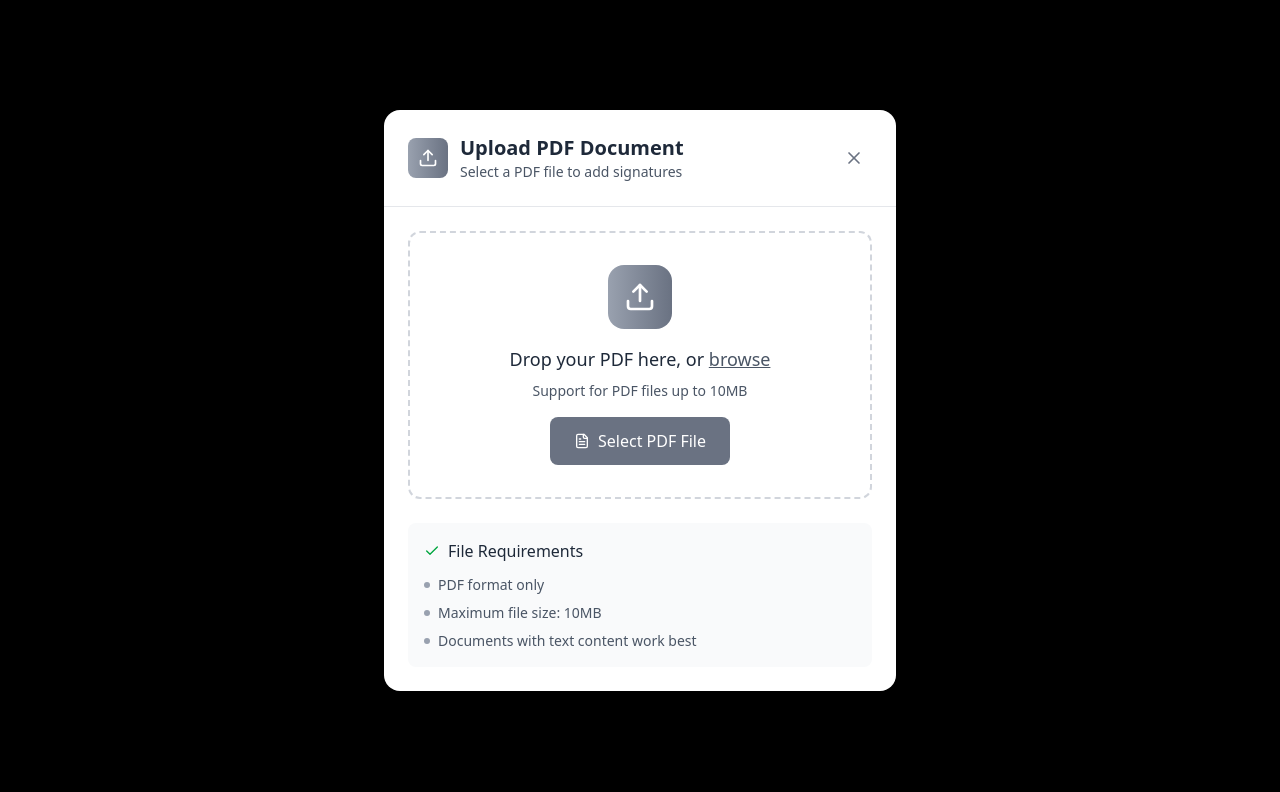
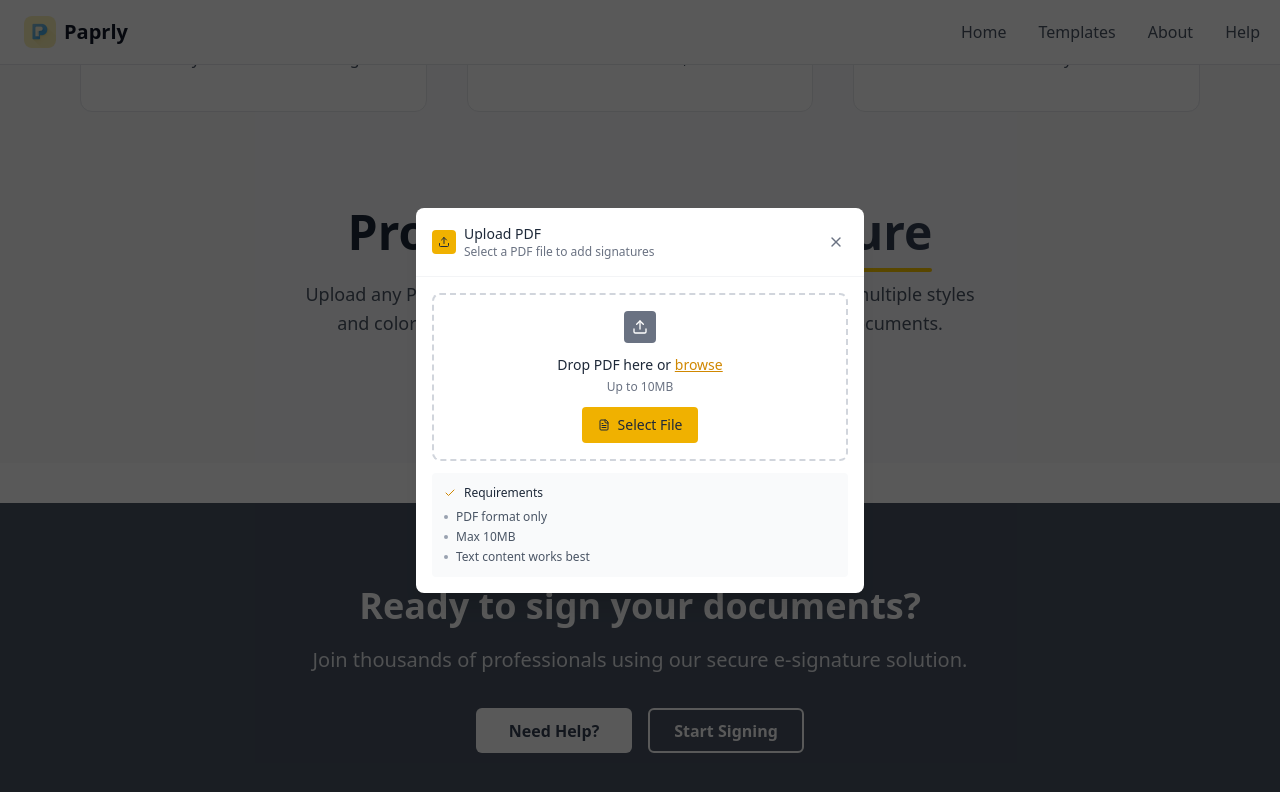
Before and after one commit to tensorflow4545/paperly-frontend, a Next.js app: page /e-sign in a window 1280 px wide. Both pictures are taken after a click on the button "Upload PDF Document". Shown: the part 1450-2242 px from the top of the page. Built offline with nearby package versions, Linux system fonts and the light colour scheme.

Commit message:
added the e-sign

```diff
--- a/src/components/ESignEditor/ESignEditor.js
+++ b/src/components/ESignEditor/ESignEditor.js
@@ -40,6 +40,9 @@ export default function ESignEditor({ initialFile = null }) {
   const [isDragging, setIsDragging] = useState(false)
   const [draggedSignature, setDraggedSignature] = useState(null)
   const [dragOffset, setDragOffset] = useState({ x: 0, y: 0 })
+  const [isResizing, setIsResizing] = useState(false)
+  const [resizedSignature, setResizedSignature] = useState(null)
+  const [resizeStart, setResizeStart] = useState({ x: 0, y: 0, width: 0, height: 0 })
   const pdfCanvasRef = useRef(null)     // PDF content only
   const signatureCanvasRef = useRef(null) // Signatures only
   const containerRef = useRef(null)
@@ -247,8 +250,38 @@ export default function ESignEditor({ initialFile = null }) {
     })
   }
 
+  const handleResizeStart = (e, signature) => {
+    e.stopPropagation()
+
+    // Only allow resizing on desktop
+    if (window.innerWidth < 768) return
+
+    const isTouch = e.type === 'touchstart'
+    if (!isTouch && e.button !== 0) return
+    if (isTouch) e.preventDefault()
+
+    const rect = pdfCanvasRef.current.getBoundingClientRect()
+    const scaleX = pdfCanvasRef.current.width / rect.width
+    const scaleY = pdfCanvasRef.current.height / rect.height
+
+    const clientX = isTouch ? e.touches[0].clientX : e.clientX
+    const clientY = isTouch ? e.touches[0].clientY : e.clientY
+
+    const mouseX = (clientX - rect.left) * scaleX
+    const mouseY = (clientY - rect.top) * scaleY
+
+    setIsResizing(true)
+    setResizedSignature(signature.id)
+    setResizeStart({
+      x: mouseX,
+      y: mouseY,
+      width: signature.width,
+      height: signature.height
+    })
+  }
+
   const handleMouseMove = (e) => {
-    if (!isDragging || !draggedSignature || !pdfCanvasRef.current) return
+    if ((!isDragging && !isResizing) || (!draggedSignature && !resizedSignature) || !pdfCanvasRef.current) return
 
     // Throttle updates to prevent too many re-renders
     const now = Date.now()
@@ -269,6 +302,7 @@ export default function ESignEditor({ initialFile = null }) {
     const mouseX = (clientX - rect.left) * scaleX
     const mouseY = (clientY - rect.top) * scaleY
 
+    if (isDragging && draggedSignature) {
       const newX = mouseX - dragOffset.x
       const newY = mouseY - dragOffset.y
 
@@ -277,18 +311,34 @@ export default function ESignEditor({ initialFile = null }) {
           ? { ...sig, x: newX, y: newY }
           : sig
       ))
+    } else if (isResizing && resizedSignature) {
+      const deltaX = mouseX - resizeStart.x
+      const deltaY = mouseY - resizeStart.y
+
+      const newWidth = Math.max(50, resizeStart.width + deltaX)
+      const newHeight = Math.max(30, resizeStart.height + deltaY)
+
+      setSignatures(signatures.map(sig =>
+        sig.id === resizedSignature
+          ? { ...sig, width: newWidth, height: newHeight }
+          : sig
+      ))
+    }
   }
 
   const handleMouseUp = () => {
     setIsDragging(false)
     setDraggedSignature(null)
     setDragOffset({ x: 0, y: 0 })
+    setIsResizing(false)
+    setResizedSignature(null)
+    setResizeStart({ x: 0, y: 0, width: 0, height: 0 })
     // Signatures will automatically re-render via useEffect
   }
 
   // Add global mouse and touch event listeners
   useEffect(() => {
-    if (isDragging) {
+    if (isDragging || isResizing) {
       document.addEventListener('mousemove', handleMouseMove)
       document.addEventListener('mouseup', handleMouseUp)
       document.addEventListener('touchmove', handleMouseMove, { passive: false })
@@ -301,7 +351,7 @@ export default function ESignEditor({ initialFile = null }) {
         document.removeEventListener('touchend', handleMouseUp)
       }
     }
-  }, [isDragging, draggedSignature, dragOffset, signatures])
+  }, [isDragging, isResizing, draggedSignature, resizedSignature, dragOffset, resizeStart, signatures])
 
   // Draw signatures on separate signature canvas
   const drawSignatures = async () => {
@@ -323,8 +373,9 @@ export default function ESignEditor({ initialFile = null }) {
       context.save()
 
       if (signature.type === 'text') {
-        // Draw text signature centered on click point
-        context.font = `${signature.fontSize || 24}px ${signature.fontFamily || 'cursive'}`
+                  // Draw text signature centered on click point with dynamic font size
+          const fontSize = Math.min(signature.width / signature.text.length * 1.2, signature.height * 0.6)
+          context.font = `${fontSize}px ${signature.fontFamily || signature.font || 'cursive'}`
           context.fillStyle = signature.color || '#000000'
           context.textAlign = 'center'
           context.textBaseline = 'middle'
@@ -434,8 +485,9 @@ export default function ESignEditor({ initialFile = null }) {
           const relativeX = (signature.x / canvasWidth) * pageWidth
           const relativeY = pageHeight - ((signature.y / canvasHeight) * pageHeight)
 
-          // Get text dimensions for centering
-          const fontSize = (signature.fontSize || 24) * (pageWidth / canvasWidth)
+          // Get text dimensions for centering with dynamic font size
+          const baseFontSize = Math.min(signature.width / signature.text.length * 1.2, signature.height * 0.6)
+          const fontSize = baseFontSize * (pageWidth / canvasWidth)
           const textWidth = signature.text.length * fontSize * 0.6 // Approximate text width
 
           // Add small offset correction for better positioning alignment
@@ -799,6 +851,7 @@ export default function ESignEditor({ initialFile = null }) {
                     }
 
                     const isBeingDragged = draggedSignature === signature.id
+                    const isBeingResized = resizedSignature === signature.id
 
                     return (
                       <div
@@ -807,28 +860,28 @@ export default function ESignEditor({ initialFile = null }) {
                         onTouchStart={(e) => handleMouseDown(e, signature)}
                         onDoubleClick={() => removeSignature(signature.id)}
                         className={`absolute transition-all duration-200 touch-manipulation ${
-                          isBeingDragged
-                            ? 'border-2 border-blue-400 border-dashed shadow-lg bg-transparent'
-                            : 'hover:border-2 hover:border-blue-300 hover:border-dashed border-2 border-transparent'
-                        } ${isDragging ? 'cursor-grabbing' : 'cursor-grab'} flex items-center justify-center overflow-hidden`}
+                          isBeingDragged || isBeingResized
+                            ? 'border-2 border-yellow-400 border-dashed shadow-lg bg-transparent'
+                            : 'hover:border-2 hover:border-yellow-300 hover:border-dashed border-2 border-transparent'
+                        } ${isDragging ? 'cursor-grabbing' : 'cursor-grab'} flex items-center justify-center overflow-hidden group`}
                         style={{
                           left: `${displayX}px`,
                           top: `${displayY}px`,
                           width: `${displayWidth}px`,
                           height: `${displayHeight}px`,
-                          zIndex: isBeingDragged ? 1000 : 10,
+                          zIndex: (isBeingDragged || isBeingResized) ? 1000 : 10,
                           pointerEvents: currentSignature ? 'none' : 'auto',
                           backgroundColor: 'transparent'
                         }}
                         title="Drag to move, double-click to delete"
                       >
                         {/* Show actual signature content during drag */}
-                        {isBeingDragged && (
+                        {(isBeingDragged || isBeingResized) && (
                           <div className="w-full h-full flex items-center justify-center">
                             {signature.type === 'text' ? (
                                                               <span
                                   style={{
-                                  fontFamily: signature.fontFamily || 'cursive',
+                                    fontFamily: signature.fontFamily || signature.font || 'cursive',
                                     fontSize: `${Math.min(displayWidth / signature.text.length * 1.2, displayHeight * 0.6)}px`,
                                     color: signature.color || '#000000',
                                     whiteSpace: 'nowrap',
@@ -853,6 +906,45 @@ export default function ESignEditor({ initialFile = null }) {
                             )}
                           </div>
                         )}
+
+                        {/* Desktop Resize Handles */}
+                        <div className="hidden md:block">
+                          {/* Bottom-right resize handle */}
+                          <div
+                            onMouseDown={(e) => handleResizeStart(e, signature)}
+                            onTouchStart={(e) => handleResizeStart(e, signature)}
+                            className="absolute bottom-0 right-0 w-4 h-4 bg-yellow-500 border border-yellow-600 rounded-bl cursor-se-resize opacity-0 group-hover:opacity-100 transition-opacity duration-200"
+                            style={{ zIndex: 1001 }}
+                            title="Drag to resize"
+                          />
+
+                          {/* Bottom-left resize handle */}
+                          <div
+                            onMouseDown={(e) => handleResizeStart(e, signature)}
+                            onTouchStart={(e) => handleResizeStart(e, signature)}
+                            className="absolute bottom-0 left-0 w-4 h-4 bg-yellow-500 border border-yellow-600 rounded-br cursor-sw-resize opacity-0 group-hover:opacity-100 transition-opacity duration-200"
+                            style={{ zIndex: 1001 }}
+                            title="Drag to resize"
+                          />
+
+                          {/* Top-right resize handle */}
+                          <div
+                            onMouseDown={(e) => handleResizeStart(e, signature)}
+                            onTouchStart={(e) => handleResizeStart(e, signature)}
+                            className="absolute top-0 right-0 w-4 h-4 bg-yellow-500 border border-yellow-600 rounded-tl cursor-ne-resize opacity-0 group-hover:opacity-100 transition-opacity duration-200"
+                            style={{ zIndex: 1001 }}
+                            title="Drag to resize"
+                          />
+
+                          {/* Top-left resize handle */}
+                          <div
+                            onMouseDown={(e) => handleResizeStart(e, signature)}
+                            onTouchStart={(e) => handleResizeStart(e, signature)}
+                            className="absolute top-0 left-0 w-4 h-4 bg-yellow-500 border border-yellow-600 rounded-tr cursor-nw-resize opacity-0 group-hover:opacity-100 transition-opacity duration-200"
+                            style={{ zIndex: 1001 }}
+                            title="Drag to resize"
+                          />
+                        </div>
                       </div>
                     )
                   })}
@@ -1044,7 +1136,7 @@ function SignatureElement({ signature, onRemove, containerOffset }) {
           <span
                           style={{
                 color: signature.color,
-              fontFamily: signature.font === 'cursive' ? 'cursive' : signature.font,
+                fontFamily: signature.fontFamily || signature.font || 'cursive',
                 fontSize: '18px',
                 fontWeight: signature.font === 'bold' ? 'bold' : 'normal',
               userSelect: 'none',
--- a/src/components/ESignEditor/UploadModal.js
+++ b/src/components/ESignEditor/UploadModal.js
@@ -74,7 +74,8 @@ export default function UploadModal({ isOpen, onClose, onFileUpload }) {
         initial={{ opacity: 0 }}
         animate={{ opacity: 1 }}
         exit={{ opacity: 0 }}
-        className="fixed inset-0 bg-black bg-opacity-50 flex items-center justify-center z-50 p-4"
+        className="fixed inset-0 flex items-center justify-center z-50 p-4"
+        style={{ backgroundColor: 'rgba(0, 0, 0, 0.65)' }}
         onClick={onClose}
       >
         <motion.div
@@ -82,35 +83,35 @@ export default function UploadModal({ isOpen, onClose, onFileUpload }) {
           animate={{ opacity: 1, scale: 1, y: 0 }}
           exit={{ opacity: 0, scale: 0.95, y: 20 }}
           transition={{ duration: 0.2 }}
-          className="bg-white rounded-2xl shadow-2xl max-w-lg w-full max-h-[90vh] overflow-hidden"
+          className="bg-white rounded-lg shadow-xl max-w-md w-full overflow-hidden"
           onClick={(e) => e.stopPropagation()}
         >
           {/* Header */}
-          <div className="flex items-center justify-between p-6 border-b border-gray-200">
-            <div className="flex items-center gap-3">
-              <div className="w-10 h-10 bg-gradient-to-r from-gray-400 to-gray-500 rounded-lg flex items-center justify-center">
-                <Upload className="w-5 h-5 text-white" />
+          <div className="flex items-center justify-between p-4 border-b border-gray-100">
+            <div className="flex items-center gap-2">
+              <div className="w-6 h-6 bg-yellow-500 rounded flex items-center justify-center">
+                <Upload className="w-3 h-3 text-gray-800" />
               </div>
               <div>
-                <h2 className="text-xl font-semibold text-gray-800">Upload PDF Document</h2>
-                <p className="text-sm text-gray-600">Select a PDF file to add signatures</p>
+                <h2 className="text-sm font-medium text-gray-800">Upload PDF</h2>
+                <p className="text-xs text-gray-500">Select a PDF file to add signatures</p>
               </div>
             </div>
             <button
               onClick={onClose}
-              className="p-2 hover:bg-gray-100 rounded-lg transition-colors"
+              className="p-1 hover:bg-gray-50 rounded transition-colors"
             >
-              <X className="w-5 h-5 text-gray-500" />
+              <X className="w-4 h-4 text-gray-500" />
             </button>
           </div>
 
           {/* Upload Area */}
-          <div className="p-6">
+          <div className="p-4">
             <div
-              className={`relative border-2 border-dashed rounded-xl p-8 text-center transition-all duration-200 ${
+              className={`relative border-2 border-dashed rounded-lg p-4 text-center transition-all duration-200 ${
                 dragActive
-                  ? 'border-gray-400 bg-gray-50'
-                  : 'border-gray-300 hover:border-gray-400 hover:bg-gray-50'
+                  ? 'border-yellow-400 bg-yellow-50'
+                  : 'border-gray-300 hover:border-yellow-400 hover:bg-yellow-50'
               }`}
               onDragEnter={handleDrag}
               onDragLeave={handleDrag}
@@ -131,13 +132,13 @@ export default function UploadModal({ isOpen, onClose, onFileUpload }) {
                   animate={{ opacity: 1 }}
                   className="flex flex-col items-center"
                 >
-                  <div className="w-12 h-12 bg-gradient-to-r from-yellow-300 to-yellow-400 rounded-full flex items-center justify-center mb-4 animate-pulse">
-                    <FileText className="w-6 h-6 text-white" />
+                  <div className="w-8 h-8 bg-yellow-500 rounded-full flex items-center justify-center mb-2 animate-pulse">
+                    <FileText className="w-4 h-4 text-gray-800" />
                   </div>
-                  <p className="text-lg font-medium text-gray-800 mb-2">Uploading PDF...</p>
-                  <div className="w-32 h-2 bg-gray-200 rounded-full overflow-hidden">
+                  <p className="text-sm font-medium text-gray-800 mb-2">Uploading...</p>
+                  <div className="w-24 h-1 bg-gray-200 rounded-full overflow-hidden">
                     <motion.div
-                      className="h-full bg-gradient-to-r from-yellow-300 to-yellow-400"
+                      className="h-full bg-yellow-500"
                       initial={{ width: 0 }}
                       animate={{ width: '100%' }}
                       transition={{ duration: 1 }}
@@ -146,32 +147,32 @@ export default function UploadModal({ isOpen, onClose, onFileUpload }) {
                 </motion.div>
               ) : (
                 <>
-                  <div className="w-16 h-16 bg-gradient-to-r from-gray-400 to-gray-500 rounded-2xl flex items-center justify-center mx-auto mb-4">
-                    <Upload className="w-8 h-8 text-white" />
+                  <div className="w-8 h-8 bg-gray-500 rounded flex items-center justify-center mx-auto mb-3">
+                    <Upload className="w-4 h-4 text-white" />
                   </div>
 
-                  <h3 className="text-lg font-medium text-gray-800 mb-2">
-                    Drop your PDF here, or{' '}
+                  <h3 className="text-sm font-medium text-gray-800 mb-1">
+                    Drop PDF here or{' '}
                     <button
                       onClick={openFileDialog}
-                      className="text-gray-600 underline hover:text-gray-800 transition-colors"
+                      className="text-yellow-600 underline hover:text-yellow-700 transition-colors"
                     >
                       browse
                     </button>
                   </h3>
 
-                  <p className="text-sm text-gray-600 mb-4">
-                    Support for PDF files up to 10MB
+                  <p className="text-xs text-gray-500 mb-3">
+                    Up to 10MB
                   </p>
 
                   <motion.button
                     onClick={openFileDialog}
                     whileHover={{ scale: 1.02 }}
                     whileTap={{ scale: 0.98 }}
-                    className="bg-gray-500 text-white px-6 py-3 rounded-lg font-medium hover:bg-gray-600 transition-all duration-200 flex items-center gap-2 mx-auto"
+                    className="bg-yellow-500 text-gray-800 px-4 py-2 rounded font-medium hover:bg-yellow-600 transition-all duration-200 flex items-center gap-2 mx-auto text-sm"
                   >
-                    <FileText className="w-4 h-4" />
-                    Select PDF File
+                    <FileText className="w-3 h-3" />
+                    Select File
                   </motion.button>
                 </>
               )}
@@ -184,32 +185,32 @@ export default function UploadModal({ isOpen, onClose, onFileUpload }) {
                   initial={{ opacity: 0, y: -10 }}
                   animate={{ opacity: 1, y: 0 }}
                   exit={{ opacity: 0, y: -10 }}
-                  className="mt-4 p-3 bg-red-50 border border-red-200 rounded-lg flex items-center gap-2"
+                  className="mt-3 p-2 bg-red-50 border border-red-200 rounded flex items-center gap-2"
                 >
-                  <AlertCircle className="w-4 h-4 text-red-500 flex-shrink-0" />
-                  <span className="text-sm text-red-700">{error}</span>
+                  <AlertCircle className="w-3 h-3 text-red-500 flex-shrink-0" />
+                  <span className="text-xs text-red-700">{error}</span>
                 </motion.div>
               )}
             </AnimatePresence>
 
             {/* File Requirements */}
-            <div className="mt-6 bg-gray-50 rounded-lg p-4">
-              <h4 className="font-medium text-gray-800 mb-3 flex items-center gap-2">
-                <Check className="w-4 h-4 text-green-600" />
-                File Requirements
+            <div className="mt-3 bg-gray-50 rounded p-3">
+              <h4 className="font-medium text-gray-800 mb-2 flex items-center gap-2 text-xs">
+                <Check className="w-3 h-3 text-yellow-600" />
+                Requirements
               </h4>
-              <ul className="space-y-2 text-sm text-gray-600">
+              <ul className="space-y-1 text-xs text-gray-600">
                 <li className="flex items-center gap-2">
-                  <div className="w-1.5 h-1.5 bg-gray-400 rounded-full"></div>
+                  <div className="w-1 h-1 bg-gray-400 rounded-full"></div>
                   PDF format only
                 </li>
                 <li className="flex items-center gap-2">
-                  <div className="w-1.5 h-1.5 bg-gray-400 rounded-full"></div>
-                  Maximum file size: 10MB
+                  <div className="w-1 h-1 bg-gray-400 rounded-full"></div>
+                  Max 10MB
                 </li>
                 <li className="flex items-center gap-2">
-                  <div className="w-1.5 h-1.5 bg-gray-400 rounded-full"></div>
-                  Documents with text content work best
+                  <div className="w-1 h-1 bg-gray-400 rounded-full"></div>
+                  Text content works best
                 </li>
               </ul>
             </div>
```
Lines whose indentation alone changed are shown as unchanged.
